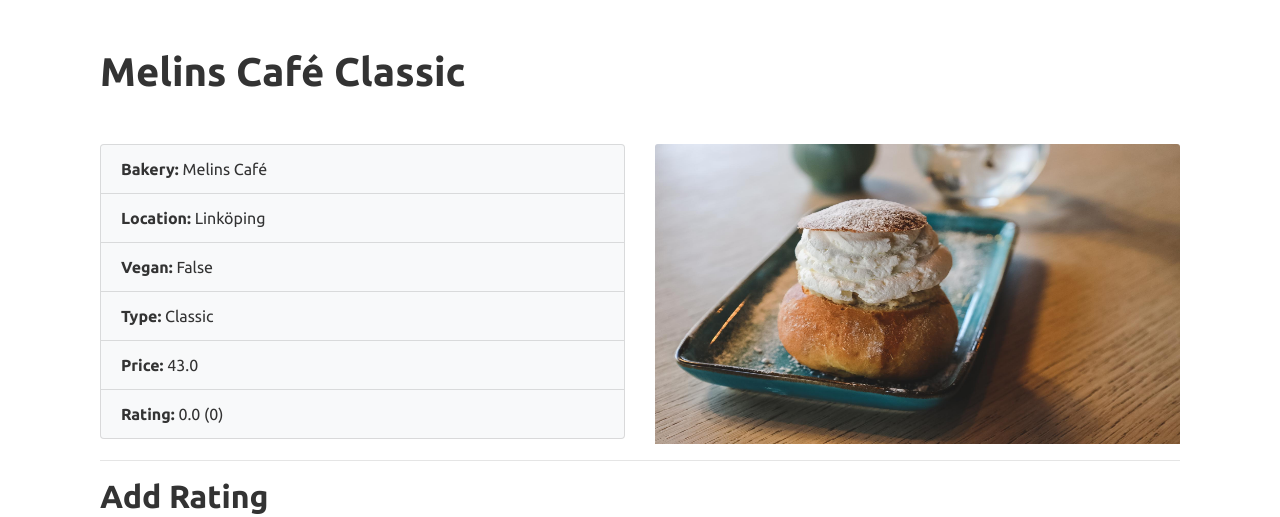
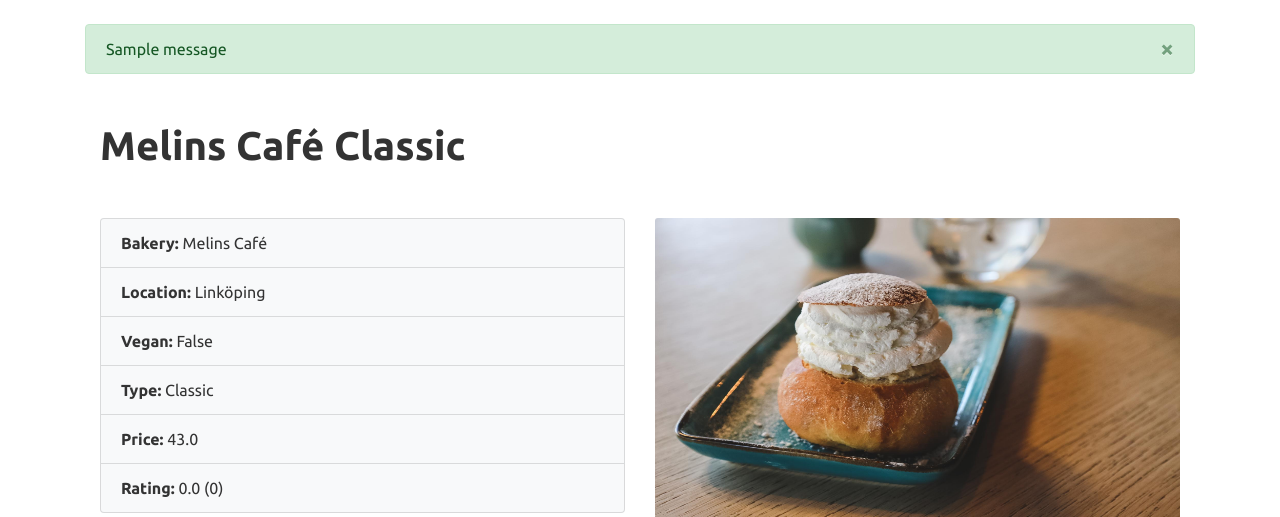
Before and after one commit to astanenko/semlor, a Django app: page /semlor/1/ in a window 1280 px wide. Shown: the part 56-573 px from the top of the page. Run offline with Django 4.2, Linux system fonts and the light colour scheme; data comes from the database, SQL or seed files in the repository; tables that the repository leaves empty hold one stand-in row (values such as "Sample post"); one stand-in notice (Sample message) is shown; some libraries are stand-ins or nearby versions.

Commit message:
Success message added.

```diff
--- a/source/semlor/templates/semlor/base.html
+++ b/source/semlor/templates/semlor/base.html
@@ -24,6 +24,19 @@
         </div>
     </nav>
 
+    {% if messages %}
+      <div class="container mt-4">
+        {% for message in messages %}
+          <div class="alert alert-{{ message.tags }} alert-dismissible fade show" role="alert">
+            {{ message }}
+            <button type="button" class="close" data-dismiss="alert" aria-label="Close">
+              <span aria-hidden="true">&times;</span>
+            </button>
+          </div>
+        {% endfor %}
+      </div>
+    {% endif %}
+
 
     <div class="container mt-4 main-container">
         {% block content %}
```
